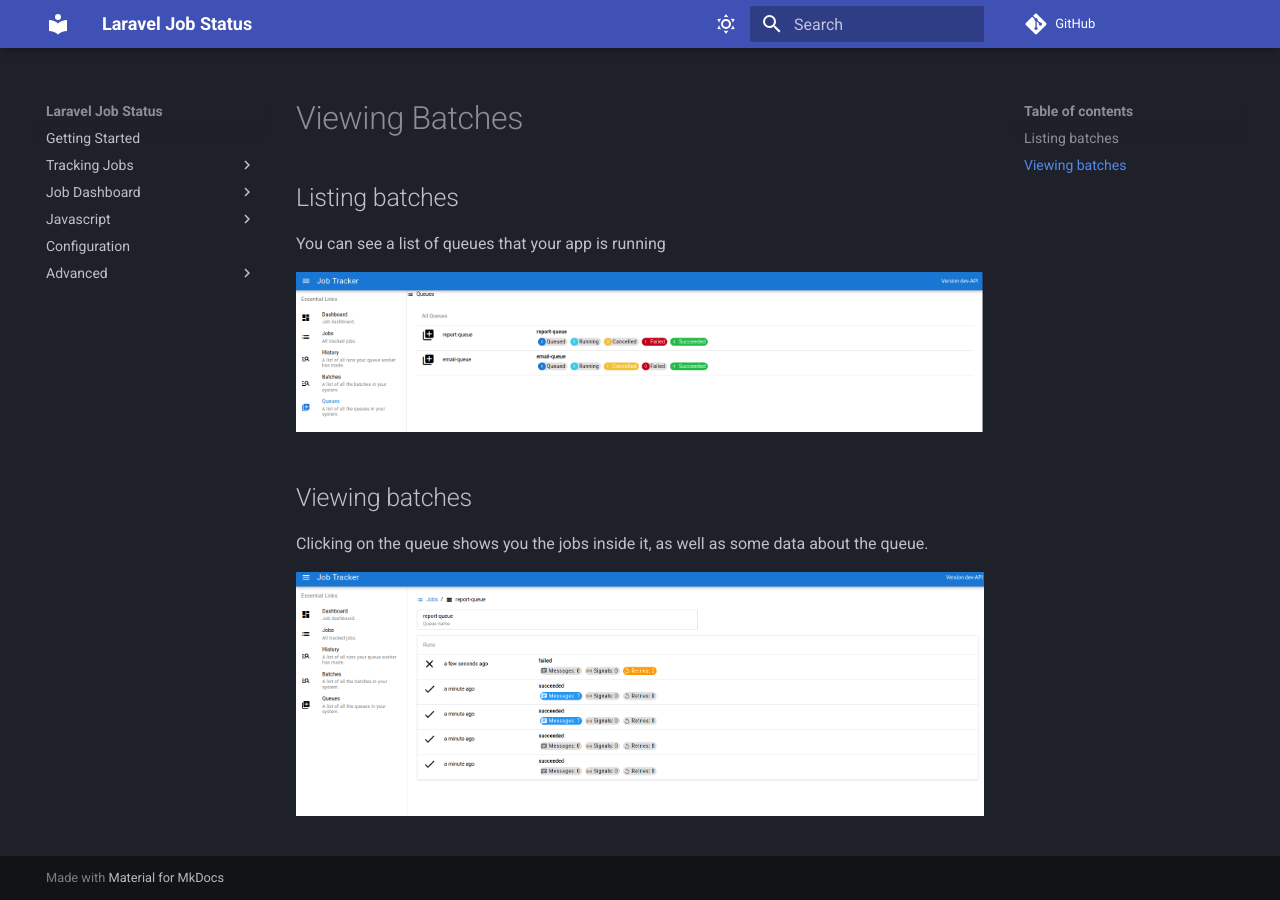
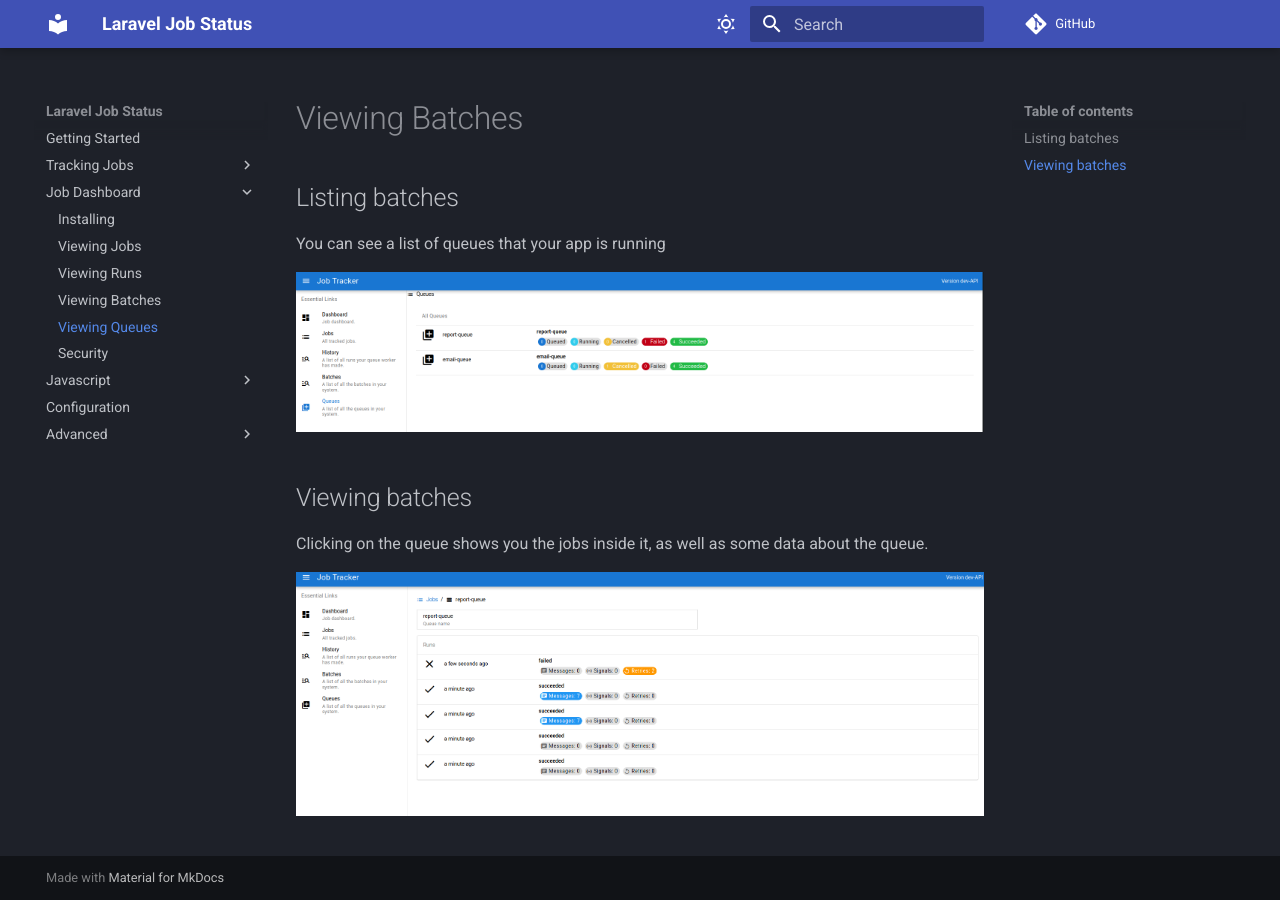
Before and after one commit to tobytwigger/laravel-job-status, an MkDocs documentation site: the page built from docs/docs/dashboard/queues.md, in a window 1280 px wide. Built offline with MkDocs 1.6.1 and Material for MkDocs 9.7.7, drawn with Linux system fonts in a browser that asks for light colours; comment, search, counter and statistics services are not loaded.

Commit message:
Add queue docs to mkdocs

```diff
--- a/docs/mkdocs.yml
+++ b/docs/mkdocs.yml
@@ -17,6 +17,7 @@
             -   Viewing Jobs: 'dashboard/jobs.md'
             -   Viewing Runs: 'dashboard/runs.md'
             -   Viewing Batches: 'dashboard/batches.md'
+            -   Viewing Queues: 'dashboard/queues.md'
             -   Security: 'dashboard/security.md'
     -   Javascript:
             -   Javascript: 'js/js.md'
```
